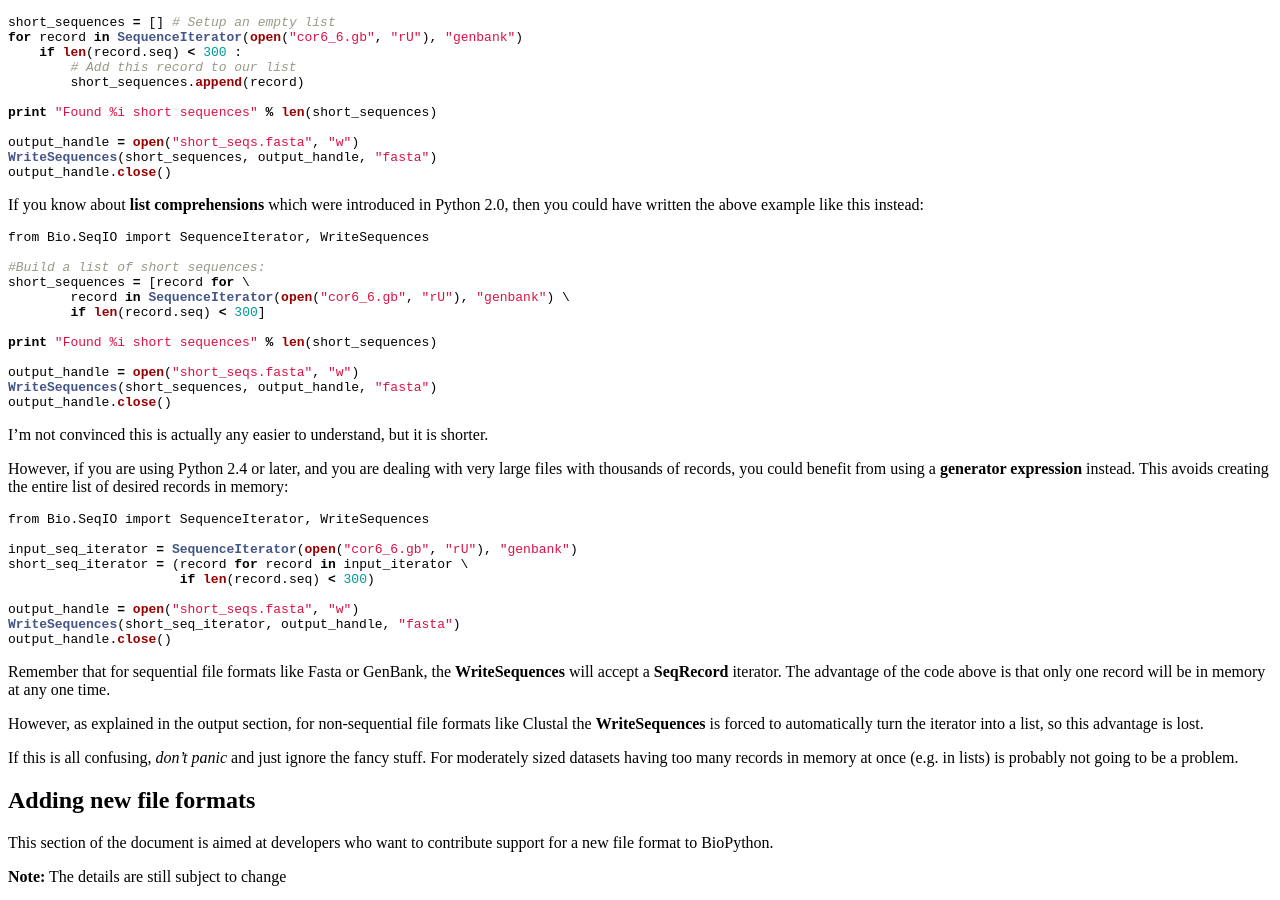
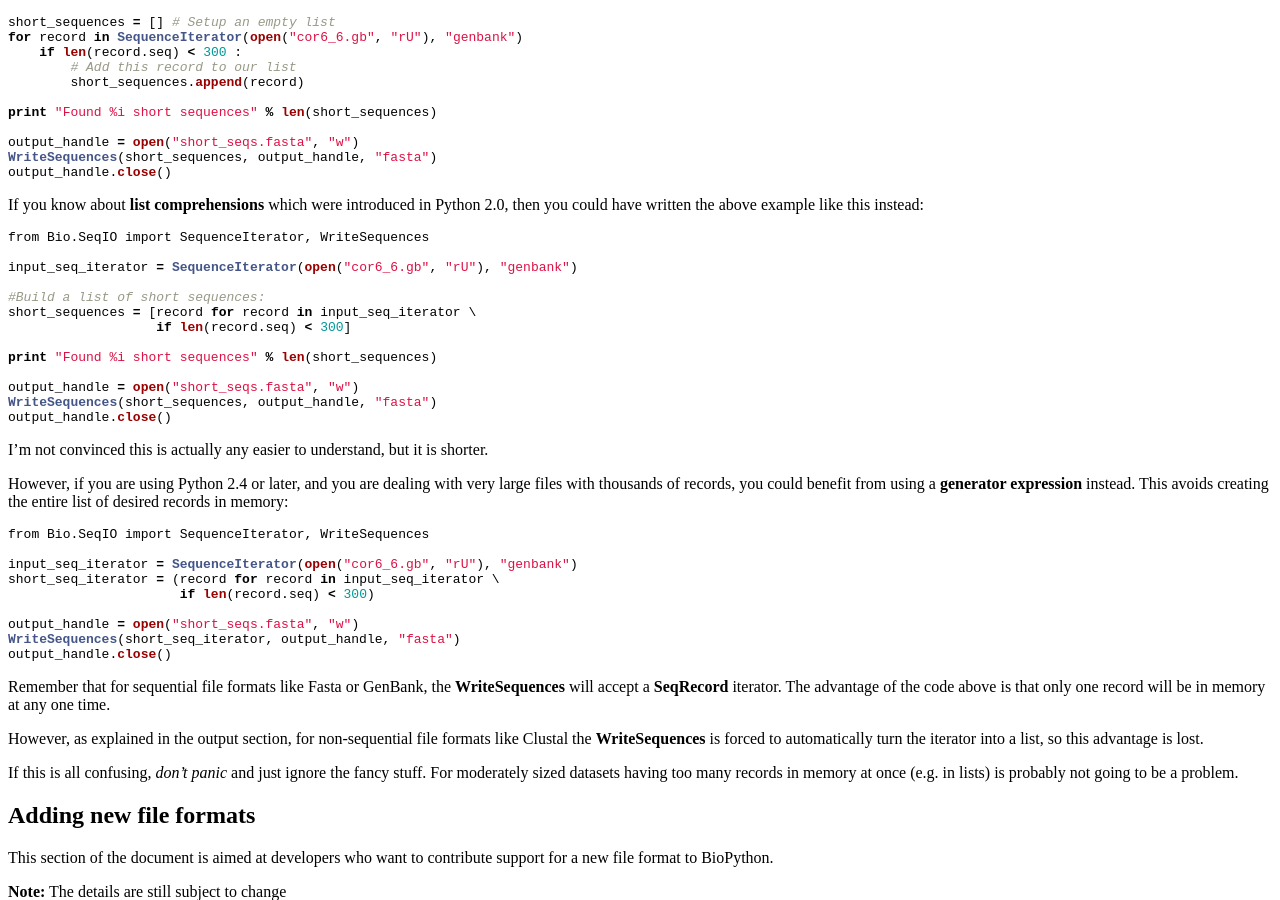
Before and after one commit to biopython/biopython.github.io, a Jekyll site: the page built from wiki/SeqIO.md, in a window 1280 px wide and 900 px high, scrolled down 2802 px. Built offline with Jekyll 4.4.1, drawn with Linux system fonts in a browser that asks for light colours.

Commit message:
fixed a variable name in the example

````diff
--- a/wiki/SeqIO.md
+++ b/wiki/SeqIO.md
@@ -260,10 +260,11 @@ instead:
 ``` python
 from Bio.SeqIO import SequenceIterator, WriteSequences
 
+input_seq_iterator = SequenceIterator(open("cor6_6.gb", "rU"), "genbank")
+
 #Build a list of short sequences:
-short_sequences = [record for \
-        record in SequenceIterator(open("cor6_6.gb", "rU"), "genbank") \
-        if len(record.seq) < 300]
+short_sequences = [record for record in input_seq_iterator \
+                   if len(record.seq) < 300]
 
 print "Found %i short sequences" % len(short_sequences)
 
@@ -284,7 +285,7 @@ of desired records in memory:
 from Bio.SeqIO import SequenceIterator, WriteSequences
 
 input_seq_iterator = SequenceIterator(open("cor6_6.gb", "rU"), "genbank")
-short_seq_iterator = (record for record in input_iterator \
+short_seq_iterator = (record for record in input_seq_iterator \
                       if len(record.seq) < 300)
 
 output_handle = open("short_seqs.fasta", "w")
````
Also changed, not shown: 1 other file.
